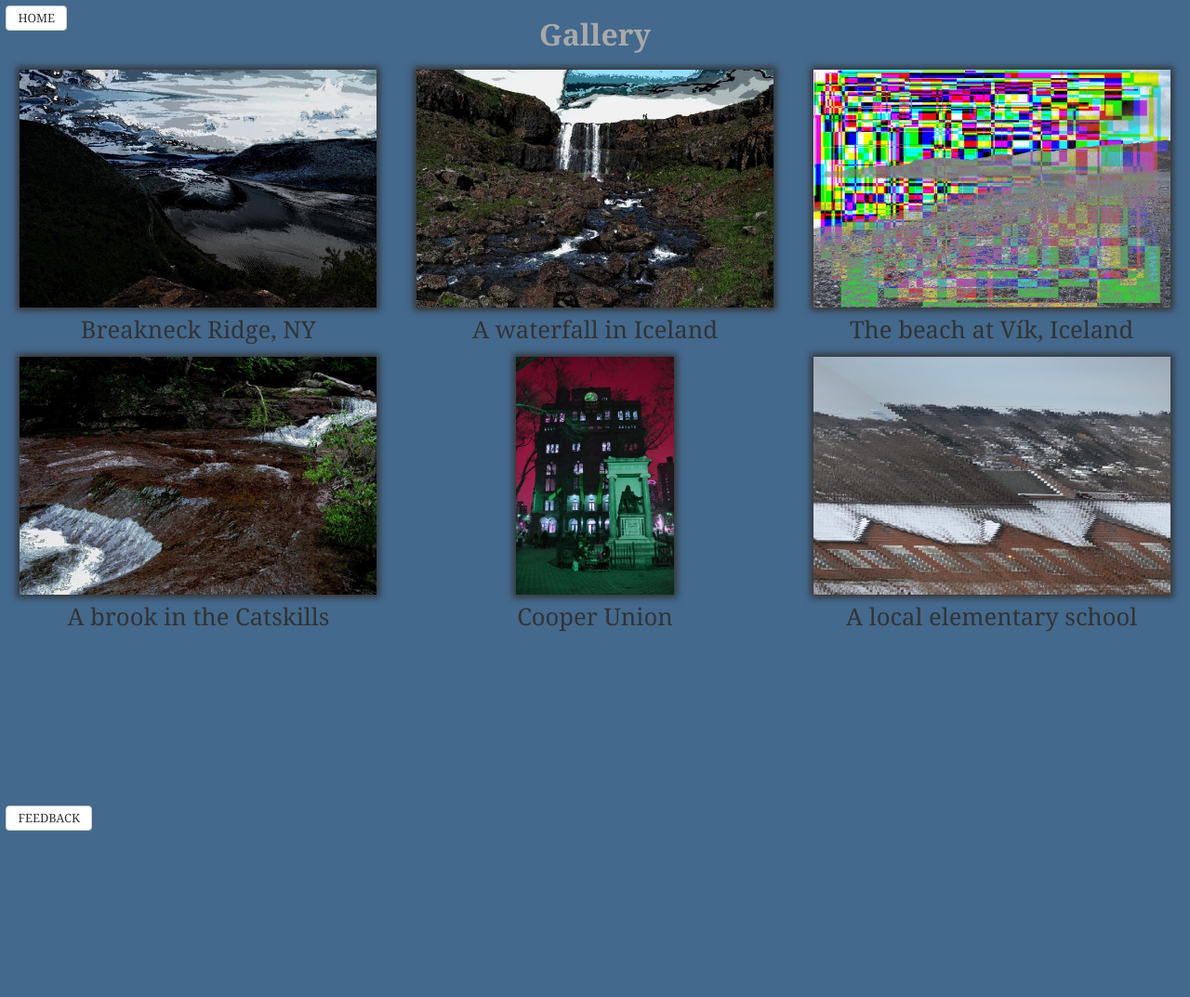
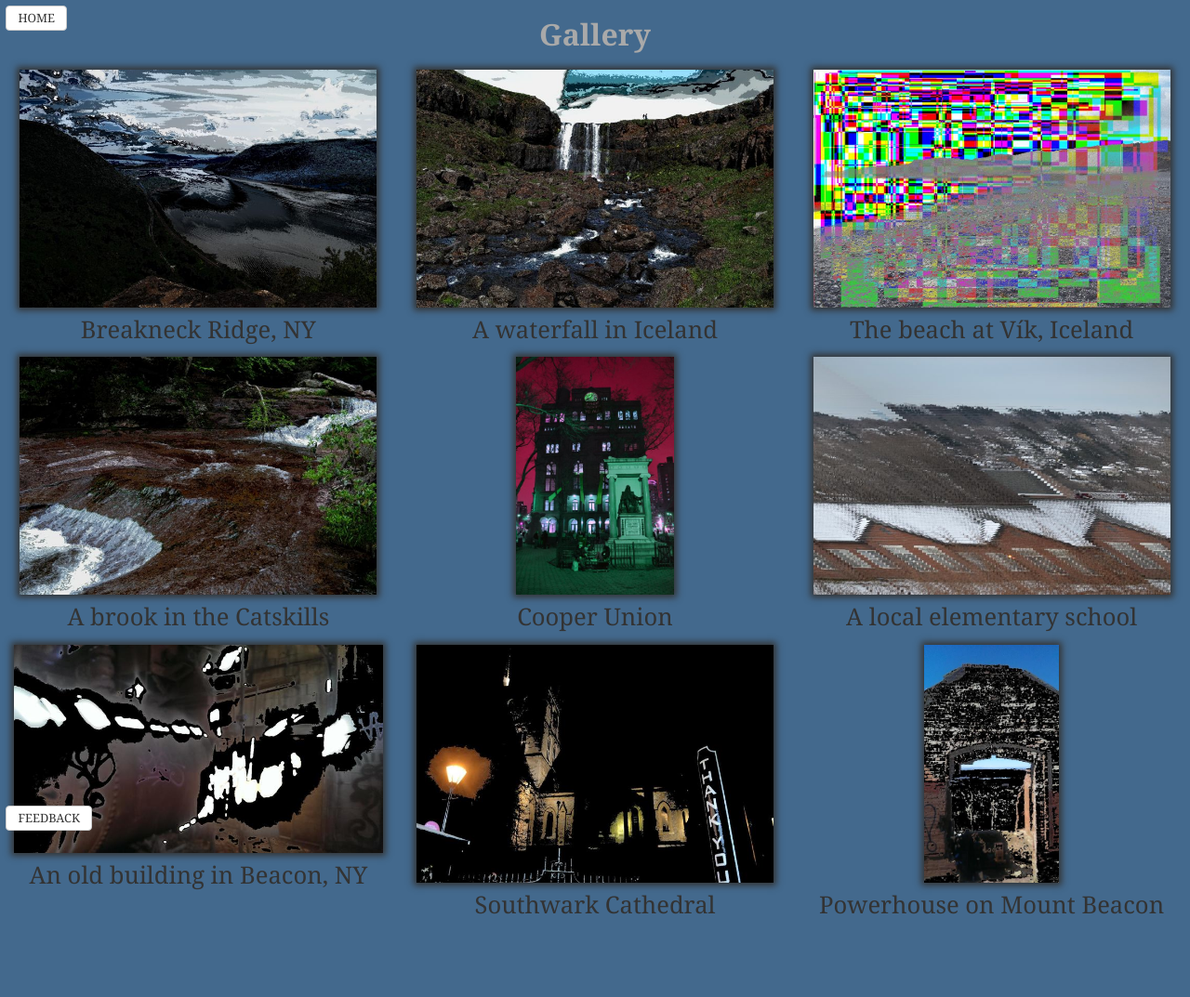
Before and after one commit to thomkrillis/thomkrillis.github.io, a Jekyll site: the page built from gallery/index.html, in a window 1280 px wide. Shown: the whole page at 93% size. Built offline with Jekyll 4.4.1, drawn with Linux system fonts in a browser that asks for light colours; nearby versions of some CDN libraries; before the commit the page ends 900 px from its top, so only the background shows below that.

Commit message:
Add reddit search link and some gallery photos

```diff
--- a/_data/images.yml
+++ b/_data/images.yml
@@ -16,3 +16,12 @@
 - url: /img/images/6.jpg
   gallery: /img/images/6-gallery.jpg
   caption: A local elementary school
+- url: /img/images/7.jpg
+  gallery: /img/images/7-gallery.jpg
+  caption: An old building in Beacon, NY
+- url: /img/images/8.jpg
+  gallery: /img/images/8-gallery.jpg
+  caption: Southwark Cathedral
+- url: /img/images/9.jpg
+  gallery: /img/images/9-gallery.jpg
+  caption: Powerhouse on Mount Beacon
```
Also changed, not shown: index.html (+8 -2 lines), img/images/7-gallery.jpg (added), img/images/7.jpg (added), img/images/8-gallery.jpg (added), img/images/8.jpg (added), img/images/9-gallery.jpg (added), img/images/9.jpg (added).
